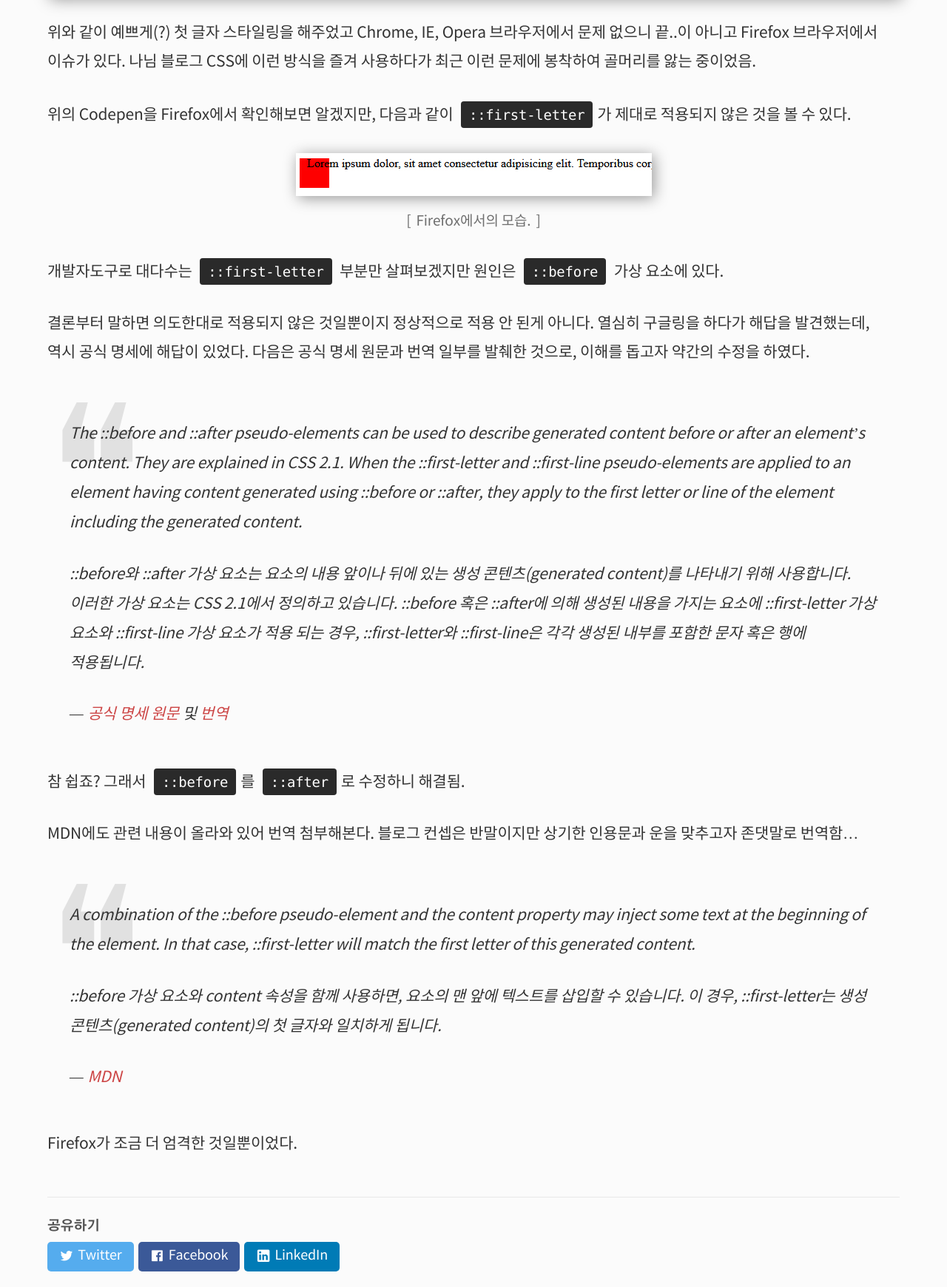
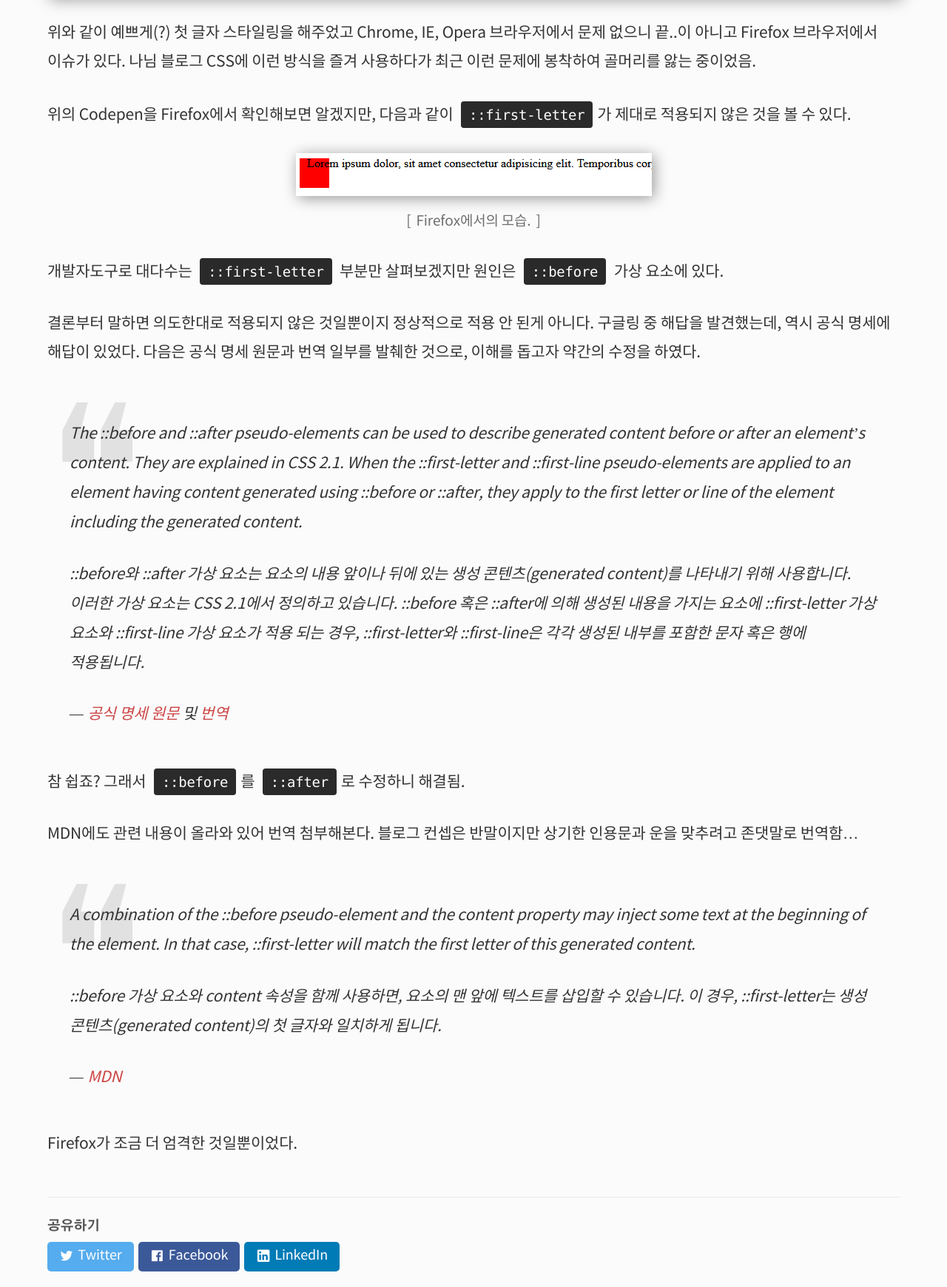
Before and after one commit to selosele/selosele.github.io, a Jekyll site: the page built from _posts/2020-02-17-first-letter.md, in a window 1280 px wide, cut to the strip 1302-3042 px from the top of the page. Shown: the whole strip at 74% size. Built offline with Jekyll 4.4.1, drawn with Linux system fonts in a browser that asks for light colours; cached includes are drawn as plain includes; comment, search, counter and statistics services are not loaded.

Commit message:
레이아웃 CSS 수정 및 포스트 수정

````diff
--- a/_posts/2020-02-17-first-letter.md
+++ b/_posts/2020-02-17-first-letter.md
@@ -34,7 +34,7 @@ CSS의 ```::first-letter```{:.language-css}는 텍스트의 첫 글자에 스타
 
 개발자도구로 대다수는 ```::first-letter```{:.language-css} 부분만 살펴보겠지만 원인은 ```::before```{:.language-css} 가상 요소에 있다.
 
-결론부터 말하면 의도한대로 적용되지 않은 것일뿐이지 정상적으로 적용 안 된게 아니다. 열심히 구글링을 하다가 해답을 발견했는데, 역시 공식 명세에 해답이 있었다. 다음은 공식 명세 원문과 번역 일부를 발췌한 것으로, 이해를 돕고자 약간의 수정을 하였다.
+결론부터 말하면 의도한대로 적용되지 않은 것일뿐이지 정상적으로 적용 안 된게 아니다. 구글링 중 해답을 발견했는데, 역시 공식 명세에 해답이 있었다. 다음은 공식 명세 원문과 번역 일부를 발췌한 것으로, 이해를 돕고자 약간의 수정을 하였다.
 
 > The ::before and ::after pseudo-elements can be used to describe generated content before or after an element&rsquo;s content. They are explained in CSS 2.1. When the ::first-letter and ::first-line pseudo-elements are applied to an element having content generated using ::before or ::after, they apply to the first letter or line of the element including the generated content.
 >
@@ -44,7 +44,7 @@ CSS의 ```::first-letter```{:.language-css}는 텍스트의 첫 글자에 스타
 
 참 쉽죠? 그래서 ```::before```{:.language-css}를 ```::after```{:.language-css}로 수정하니 해결됨.
 
-MDN에도 관련 내용이 올라와 있어 번역 첨부해본다. 블로그 컨셉은 반말이지만 상기한 인용문과 운을 맞추고자 존댓말로 번역함...
+MDN에도 관련 내용이 올라와 있어 번역 첨부해본다. 블로그 컨셉은 반말이지만 상기한 인용문과 운을 맞추려고 존댓말로 번역함...
 
 > A combination of the ::before pseudo-element and the content property may inject some text at the beginning of the element. In that case, ::first-letter will match the first letter of this generated content.
 >
--- a/_sass/tidy-red/_search.scss
+++ b/_sass/tidy-red/_search.scss
@@ -136,6 +136,7 @@
 
   &:before {
     content: "\e9af";
+    display: block;
     font-family: "xeicon";
     font-size: 1.5rem;
     color: $main_color;
````
Also changed, not shown: _posts/2019-11-02-inline-block.md (+1 -1 lines).
